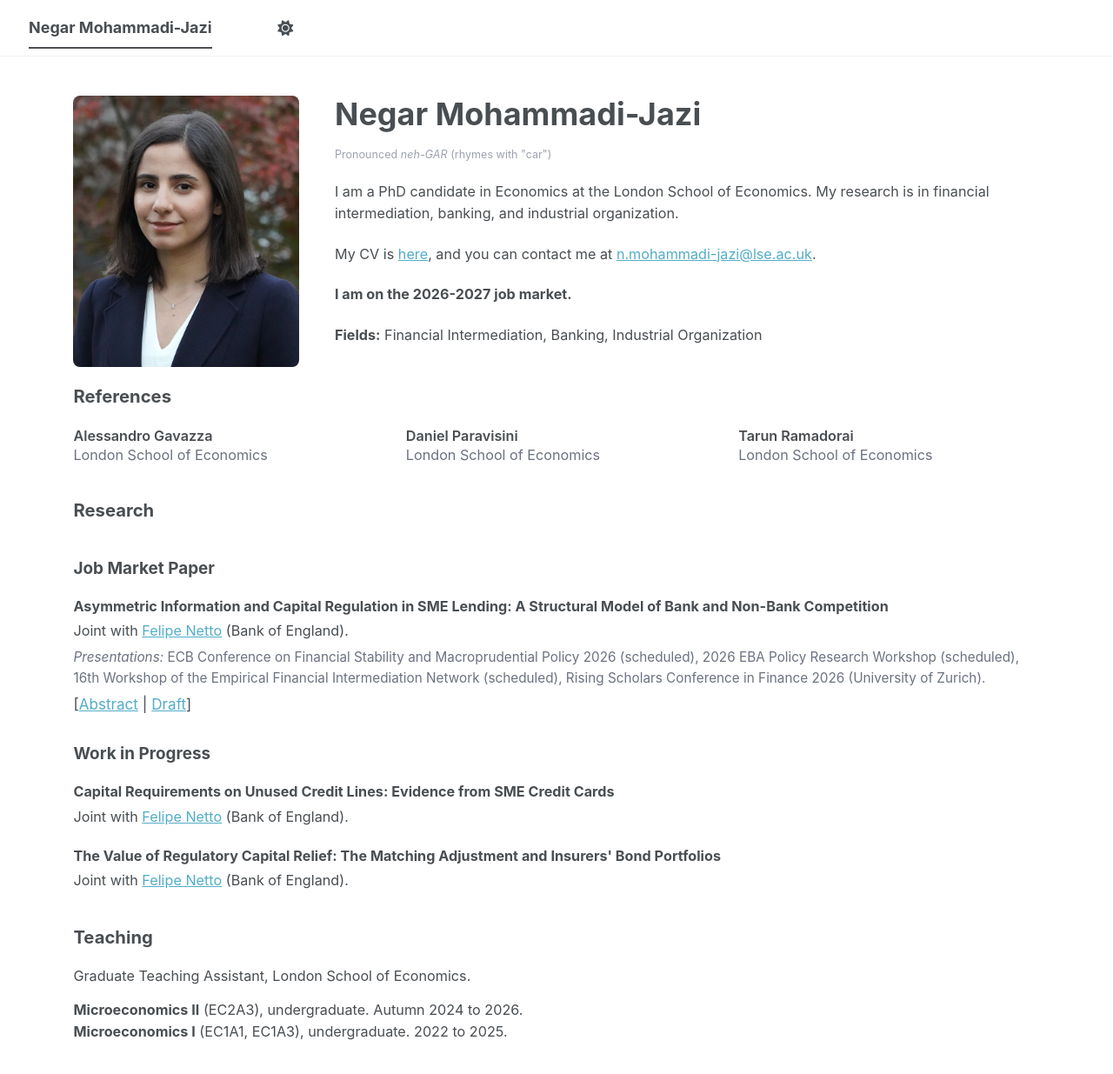
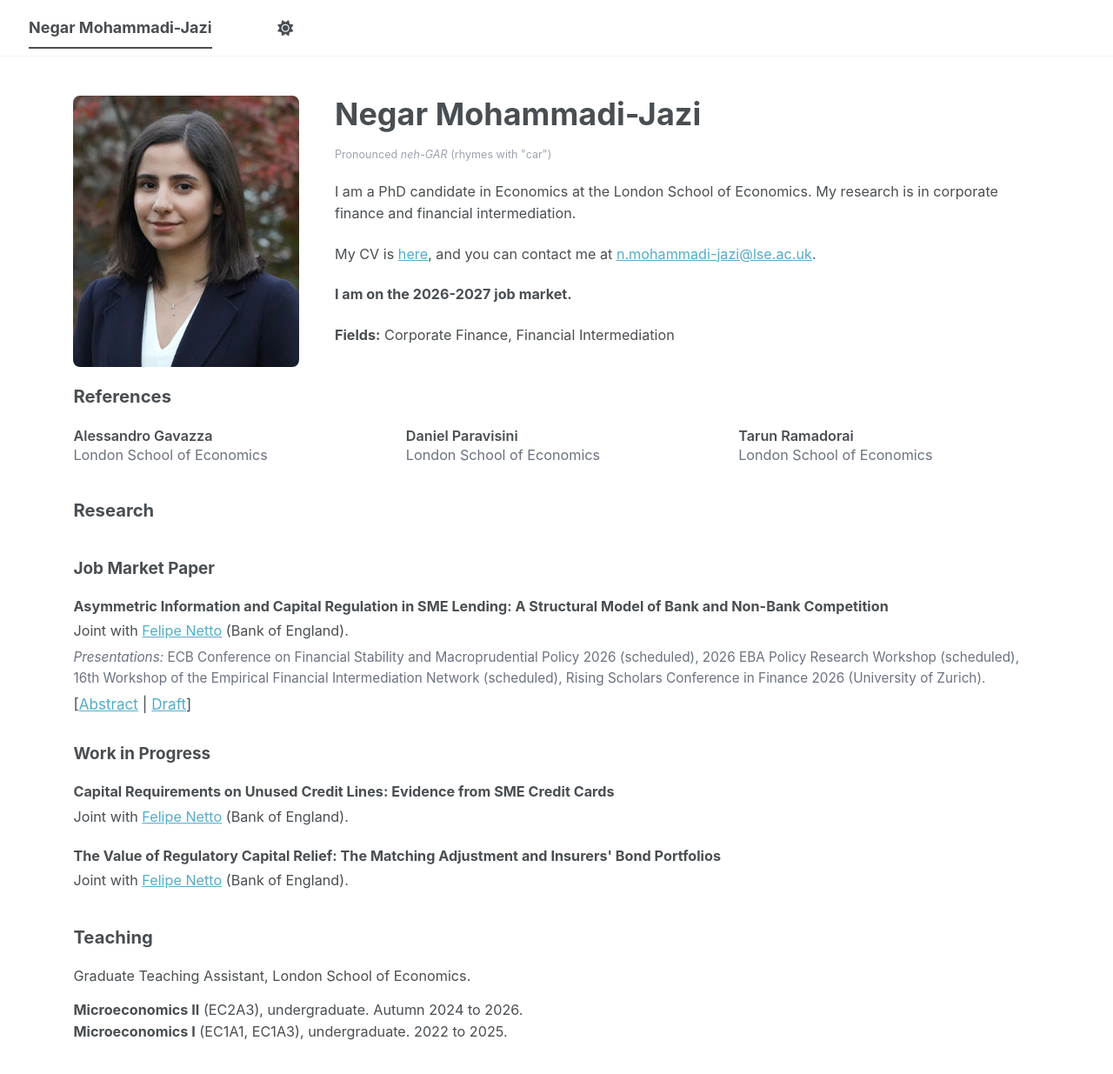
Before and after one commit to NegarMJazi/NegarMJazi.github.io, a Jekyll site: the page built from _pages/about.md, in a window 1280 px wide and 1294 px high. Shown: the top 1235 px of the window at 87% size. Built offline with Jekyll 4.4.1, drawn with Linux system fonts in a browser that asks for light colours; a script bundle is joined from its source files by our own code; library files that are not in the unit come from our copies.

Commit message:
Fields: corporate finance and financial intermediation

```diff
--- a/_pages/about.md
+++ b/_pages/about.md
@@ -12,13 +12,13 @@
     <h1 class="name">Negar Mohammadi-Jazi</h1>
     <p style="color:#9ca3af;font-size:0.7rem;margin:-.3rem 0 .55rem;">Pronounced <em>neh-GAR</em> (rhymes with "car")</p>
 
-    <p>I am a PhD candidate in Economics at the London School of Economics. My research is in financial intermediation, banking, and industrial organization.</p>
+    <p>I am a PhD candidate in Economics at the London School of Economics. My research is in corporate finance and financial intermediation.</p>
 
     <p>My CV is <a href="https://drive.google.com/file/d/1_E8JtmalrbzVuJUKeLp2s8e1uzgyNGku/view?usp=sharing" target="_blank">here</a>, and you can contact me at <a href="mailto:n.mohammadi-jazi@lse.ac.uk">n.mohammadi-jazi@lse.ac.uk</a>.</p>
 
     <p><strong>I am on the 2026-2027 job market.</strong></p>
 
-    <p><strong>Fields:</strong> Financial Intermediation, Banking, Industrial Organization</p>
+    <p><strong>Fields:</strong> Corporate Finance, Financial Intermediation</p>
   </div>
 </div>
 
```
